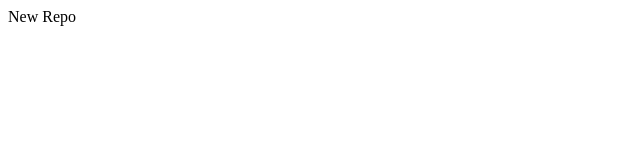
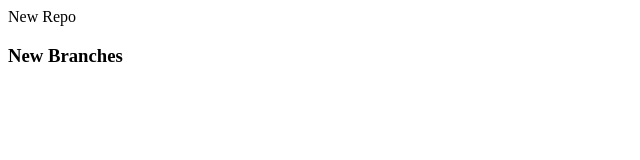
Before and after one commit to shubhamborate25/LocalRepo, a plain HTML site: page index.html in a window 1280 px wide. Shown: the whole page, without its empty margins (0-640 px from the left). Drawn offline with Linux system fonts and the light colour scheme.

Commit message:
new brach

```diff
--- a/index.html
+++ b/index.html
@@ -1 +1,2 @@
 <p>New Repo</p>
+<h3>New Branches</h3>
```
